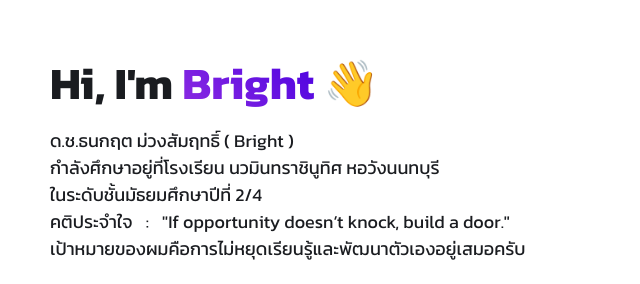
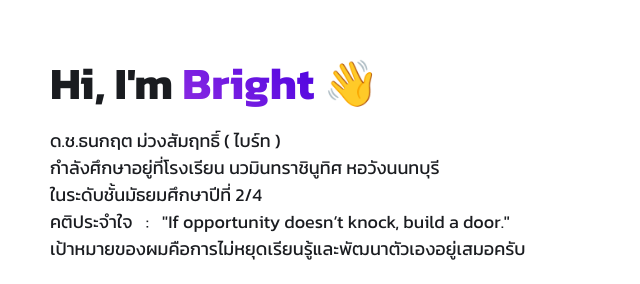
Before and after one commit to iamscrotchbright/iamscrotchbright, a plain HTML site: page index.html in a window 1280 px wide. Shown: the part 175-459 px from the top of the page, 0-640 px from the left. Drawn offline with nearby package versions, Linux system fonts and the light colour scheme.

Commit message:
Update index.html

```diff
--- a/index.html
+++ b/index.html
@@ -260,7 +260,7 @@
     <section class="hero-section">
       <div class="text">
         <h2>Hi, I'm <span class="rainbow-text">Bright</span> 👋</h2>
-        <p>ด.ช.ธนกฤต ม่วงสัมฤทธิ์ ( Bright ) <br>
+        <p>ด.ช.ธนกฤต ม่วงสัมฤทธิ์ ( ไบร์ท ) <br>
         กำลังศึกษาอยู่ที่โรงเรียน นวมินทราชินูทิศ หอวังนนทบุรี <br>
         ในระดับชั้นมัธยมศึกษาปีที่ 2/4 <br>
         คติประจำใจ⠀:<span class="highlight">⠀"If opportunity doesn’t knock, build a door."⠀</span><br>เป้าหมายของผมคือการไม่หยุดเรียนรู้และพัฒนาตัวเองอยู่เสมอครับ</p>
```
